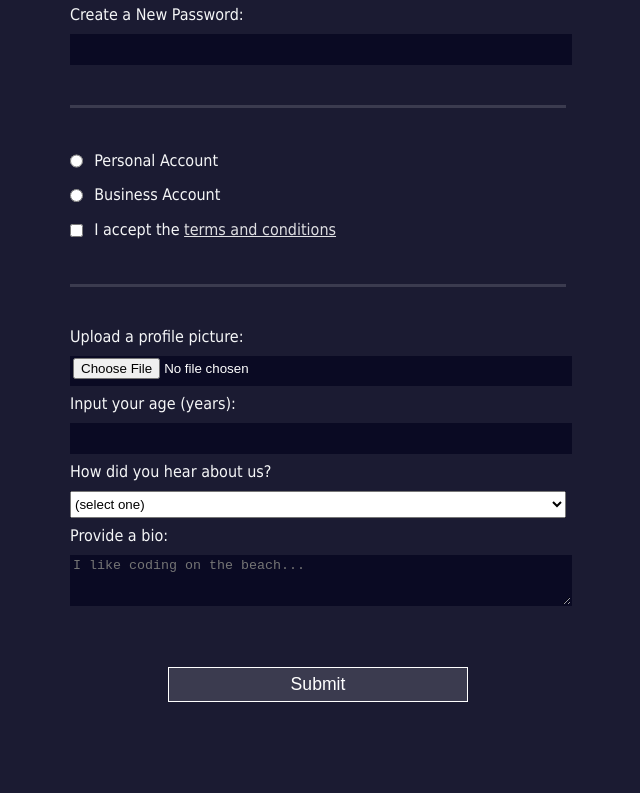
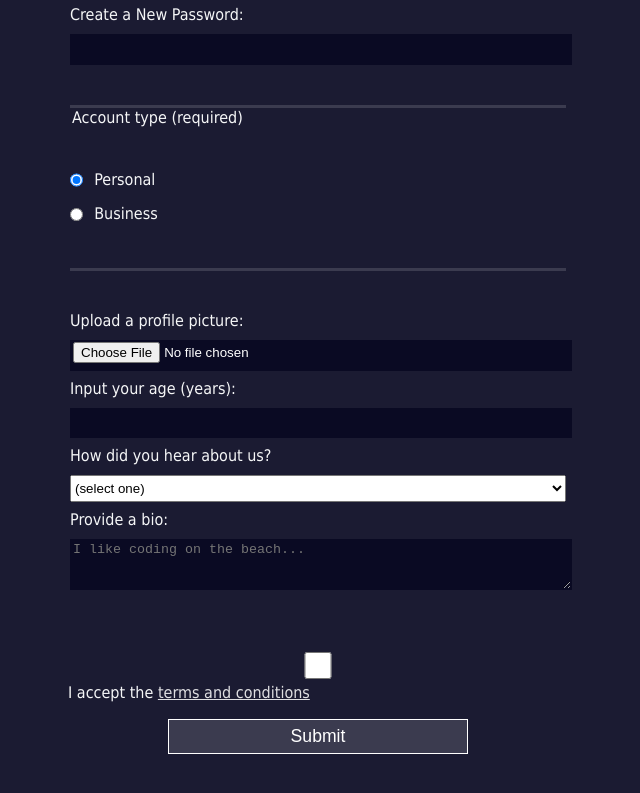
Before and after one commit to isaiisj/FreeCodeCamp, a plain HTML site: page ResponsiveWebDesign/RegistrationForm/index.html in a window 1280 px wide. Shown: the part 375-1168 px from the top of the page, without its empty margins (322-962 px from the left). Before the commit the page ends 1127 px from the top, so only its background shows below. Drawn offline with Linux system fonts and the light colour scheme.

Commit message:
Update index.html

```diff
--- a/ResponsiveWebDesign/RegistrationForm/index.html
+++ b/ResponsiveWebDesign/RegistrationForm/index.html
@@ -16,11 +16,9 @@
         <label for="new-password">Create a New Password: <input id="new-password" name="new-password" type="password" pattern="[a-z0-5]{8,}" required /></label>
       </fieldset>
       <fieldset>
-        <label for="personal-account"><input id="personal-account" type="radio" name="account-type" class="inline" /> Personal Account</label>
-        <label for="business-account"><input id="business-account" type="radio" name="account-type" class="inline" /> Business Account</label>
-        <label for="terms-and-conditions">
-          <input id="terms-and-conditions" type="checkbox" required name="terms-and-conditions" class="inline" /> I accept the <a href="https://www.freecodecamp.org/news/terms-of-service/">terms and conditions</a>
-        </label>
+        <legend>Account type (required)</legend>
+        <label for="personal-account"><input id="personal-account" type="radio" name="account-type" class="inline" checked /> Personal</label>
+        <label for="business-account"><input id="business-account" type="radio" name="account-type" class="inline" /> Business</label>
       </fieldset>
       <fieldset>
         <label for="profile-picture">Upload a profile picture: <input id="profile-picture" type="file" name="file" /></label>
@@ -38,7 +36,10 @@
           <textarea id="bio" name="bio" rows="3" cols="30" placeholder="I like coding on the beach..."></textarea>
         </label>
       </fieldset>
+      <label for="terms-and-conditions">
+          <input id="terms-and-conditions" type="checkbox" required name="terms-and-conditions" /> I accept the <a href="https://www.freecodecamp.org/news/terms-of-service/">terms and conditions</a>
+      </label>
       <input type="submit" value="Submit" />
-    </form>
+     </form>
   </body>
 </html>
```
